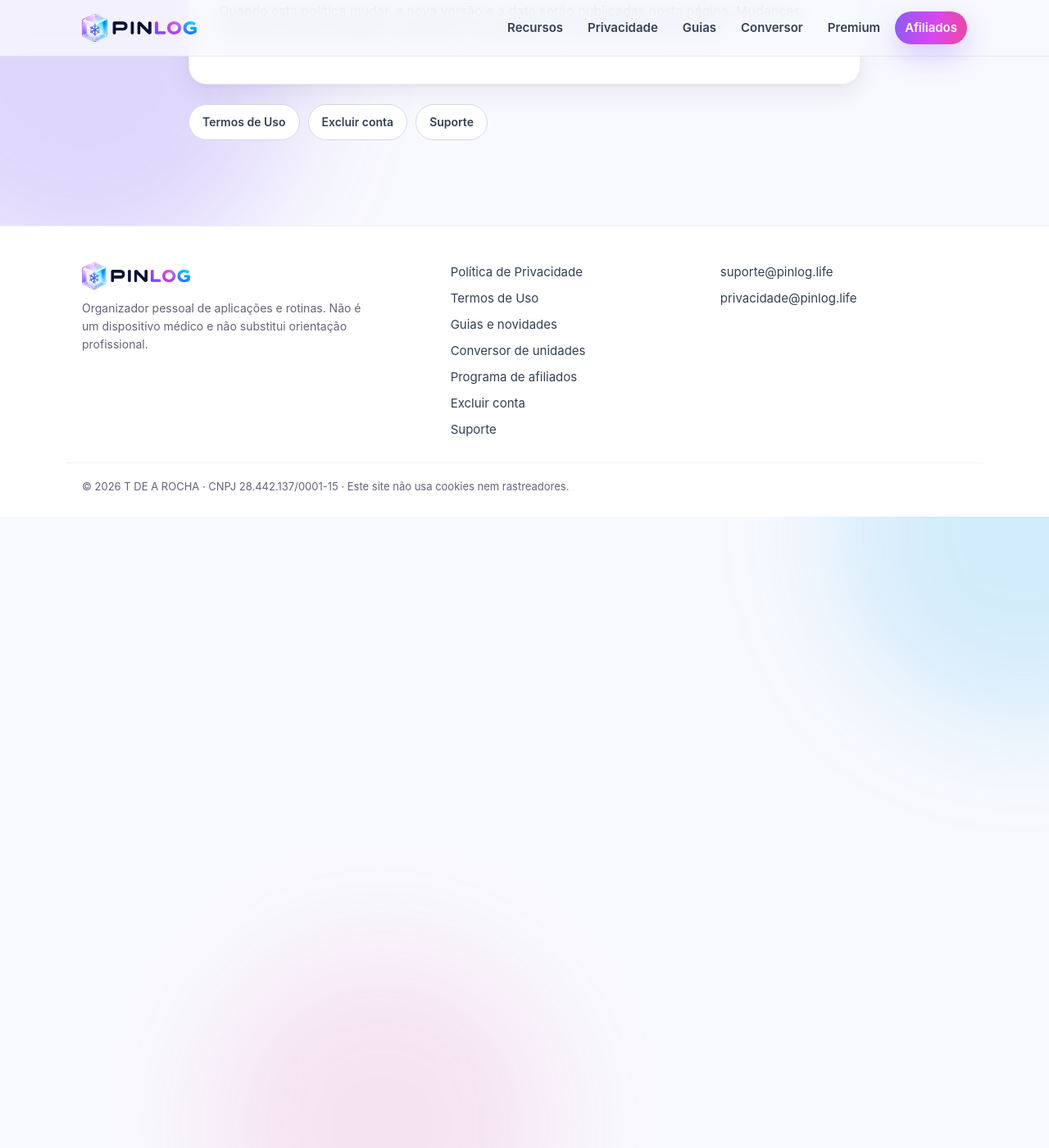
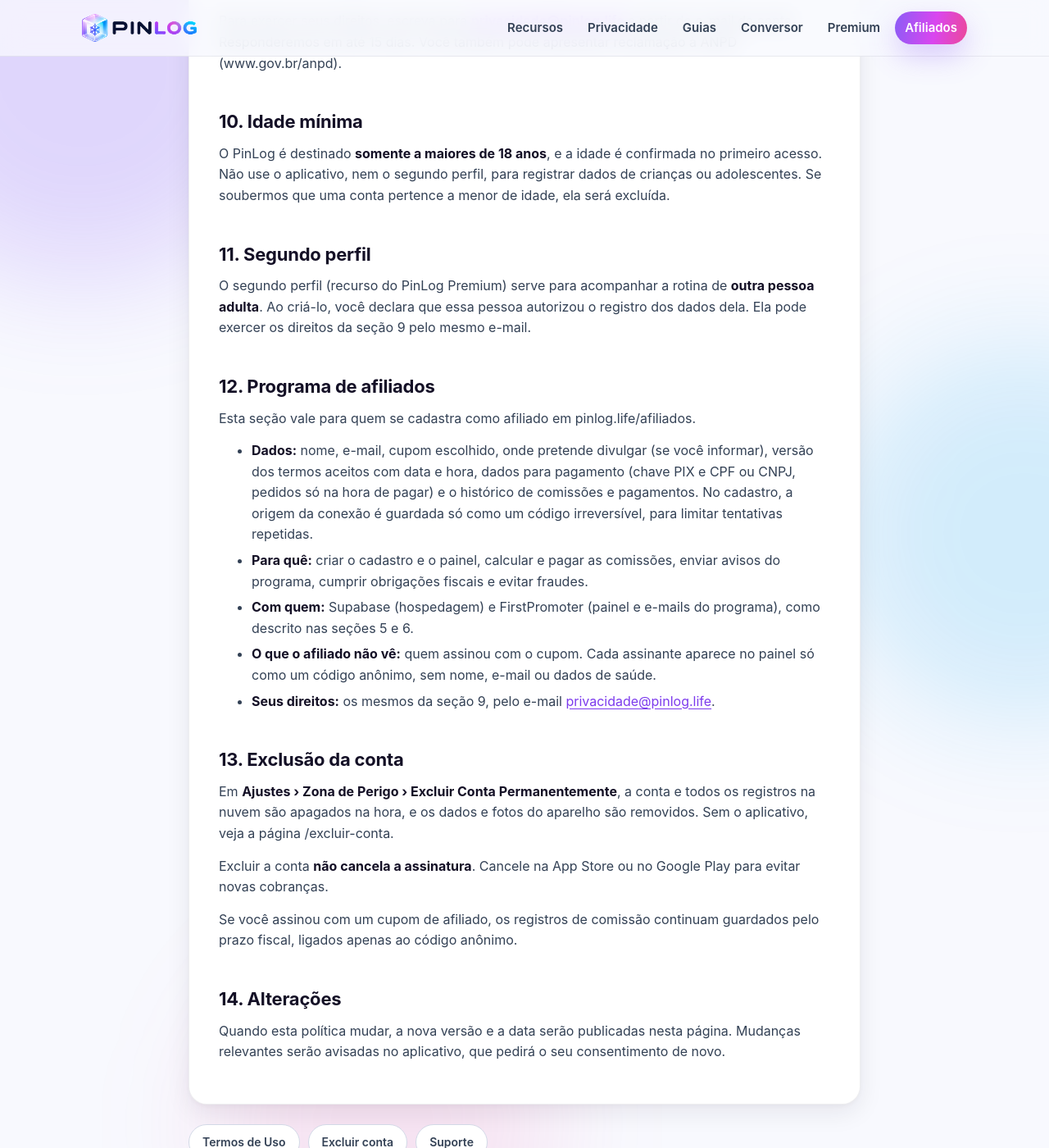
Before and after one commit to klvnblst/pinlog-site, a Jekyll site: the page built from privacidade.md, in a window 1280 px wide and 1400 px high, scrolled down 6542 px. Shown: the whole window at 82% size. Built offline with Jekyll 4.4.1, drawn with Linux system fonts in a browser that asks for light colours; some of the changed text lies outside the part shown.

Commit message:
Privacidade 2.2: programa de afiliados, cupom, RevenueCat e FirstPromoter; termos de afiliados na versão 1.0

```diff
--- a/privacidade.md
+++ b/privacidade.md
@@ -31,8 +31,9 @@ O controlador dos dados é **T DE A ROCHA**, inscrita no CNPJ sob o nº **28.442
 | **Lembretes** | se os lembretes estão ligados e se o aviso mostra o nome dos compostos | Agendar, no próprio aparelho, avisos no dia da aplicação e na hora de repor o estoque. Os avisos são criados pelo sistema do celular e não passam por nenhum servidor. Por padrão, o texto não diz o que é, para ninguém ver na tela bloqueada | A escolha fica no aparelho e na nuvem; os avisos agendados, só no aparelho |
 | **Preferências** | idioma, tema, sistema de unidades | Personalizar o aplicativo | Aparelho e nuvem |
 | **Assinatura** | situação da assinatura e prazo de validade informados pela loja | Liberar os recursos do PinLog Premium | Aparelho e nuvem. Os dados de pagamento ficam apenas com a Apple ou o Google |
+| **Cupom de afiliado** (só se você usar um) | o cupom digitado e, para cada pagamento feito com ele, o valor, a data e o plano | Dar o desconto do cupom e calcular a comissão de quem indicou | Junto da sua assinatura (na nuvem e no serviço de gestão de assinaturas). Quem indicou **nunca recebe** seu nome, e-mail ou dados de saúde: no painel dele, você aparece só como um código anônimo |
 | **Acesso VIP** (quando aplicável) | e-mail incluído na lista de acesso de cortesia e uma nota interna sobre a origem do convite ou do código | Liberar o Premium de cortesia | Nuvem |
-| **Segurança** | tentativas erradas de código promocional (vinculadas à conta); consultas de convite feitas na tela de login (a origem da conexão é guardada apenas como um código irreversível, sem o endereço IP em si); registros técnicos de acesso mantidos pelo provedor de infraestrutura | Impedir tentativas de adivinhação, abuso e fraude e manter o serviço seguro | Nuvem |
+| **Segurança** | tentativas erradas de código promocional e de cupom de afiliado (vinculadas à conta); consultas de convite feitas na tela de login (a origem da conexão é guardada apenas como um código irreversível, sem o endereço IP em si); registros técnicos de acesso mantidos pelo provedor de infraestrutura | Impedir tentativas de adivinhação, abuso e fraude e manter o serviço seguro | Nuvem |
 | **Atendimento** | mensagens que você envia aos nossos e-mails | Responder às suas solicitações | Caixa de e-mail do PinLog |
 
 **Compromisso sobre os dados de saúde.** Seus dados de saúde (registros, corpo, metas, fotos e segundo perfil) têm uma única finalidade: permitir que você acesse seus registros e não os perca se trocar, perder ou danificar o celular. A cópia na nuvem existe só para isso. Esses dados **não são vendidos, não são usados para publicidade e não são usados para nenhum outro fim**: não fazemos análises, estatísticas, perfis de consumo nem pesquisas com eles, e não os usamos para treinar sistemas de inteligência artificial. Se um dia quisermos usar algum dado para outra finalidade, pediremos uma nova autorização específica antes, e você poderá recusar.
@@ -49,6 +50,8 @@ O PinLog **não usa** ferramentas de publicidade, análise de uso (analytics), g
 |---|---|
 | Registros de saúde, corpo, metas, fotos e dados do segundo perfil | **Consentimento específico e destacado** (art. 11, I), dado no primeiro acesso, quando você confirma ter 18 anos ou mais e autoriza o PinLog a armazenar seus dados de saúde com a finalidade única descrita na seção 2 |
 | Conta, preferências e assinatura | **Execução de contrato** (art. 7º, V) |
+| Cupom de afiliado e cálculo das comissões | **Execução de contrato** (art. 7º, V) e **legítimo interesse** (art. 7º, IX) para evitar fraudes no programa de afiliados |
+| Dados dos afiliados (seção 12) | **Execução de contrato** (art. 7º, V), **cumprimento de obrigação legal** fiscal (art. 7º, II) e **legítimo interesse** (art. 7º, IX) para evitar fraudes |
 | Segurança, limites de tentativa e prevenção de fraudes | **Legítimo interesse** (art. 7º, IX), restrito ao mínimo necessário e sem uso de dados de saúde |
 | Atendimento e defesa em processos | **Execução de contrato** e **exercício regular de direitos** (art. 7º, V e VI) |
 
@@ -66,12 +69,16 @@ Compartilhamos dados apenas com fornecedores necessários para o serviço funcio
 
 - **Supabase Inc.** — hospedagem do banco de dados, autenticação e envio dos e-mails da conta (confirmação e recuperação de senha).
 - **Apple Inc. (App Store)** e **Google LLC (Google Play)** — distribuição do aplicativo e cobrança das assinaturas. Elas tratam os dados de pagamento segundo as próprias políticas.
+- **RevenueCat, Inc.** — gestão das assinaturas: recebe das lojas a situação da sua assinatura e, se você usar um cupom de afiliado, o cupom.
+- **FirstPromoter** — painel do programa de afiliados: recebe o nome e o e-mail dos afiliados e, dos assinantes que usaram um cupom, **apenas um código anônimo** e o valor de cada pagamento, para calcular a comissão.
 
 Também podemos fornecer dados quando a lei ou uma ordem de autoridade competente exigir.
 
 ## 6. Transferência internacional
 
 Os dados da nuvem ficam em servidores na **América do Sul (São Paulo, Brasil)**. A Supabase é uma empresa sediada nos Estados Unidos; se houver acesso a partir de outro país, por exemplo por suporte técnico ou infraestrutura do fornecedor, ele seguirá as garantias do art. 33 da LGPD, como cláusulas contratuais de proteção de dados.
+
+A RevenueCat e o FirstPromoter tratam dados fora do Brasil. Para eles vão apenas os dados descritos na seção 5, nunca dados de saúde, com as garantias do art. 33 da LGPD.
 
 ## 7. Segurança
 
@@ -90,10 +97,12 @@ Nenhum sistema é totalmente imune a falhas. Se ocorrer um incidente de seguran
 | Conta, consentimento e registros na nuvem | Enquanto a conta existir. Ao excluir a conta, são apagados na hora |
 | Dados no aparelho, incluindo fotos | Até você excluir a conta, apagar os dados do aplicativo ou desinstalá-lo |
 | Backups exportados por você | Sob seu controle, onde você os salvou. Não temos acesso a eles |
-| Tentativas erradas de código e consultas de convite | Apagadas automaticamente depois de 1 dia |
+| Tentativas erradas de código, de cupom e consultas de convite | Apagadas automaticamente depois de 1 dia |
 | Lista de acesso VIP | Até a remoção do e-mail da lista. A exclusão da conta não remove o e-mail da lista; peça a remoção em <privacidade@pinlog.life> |
 | Registros técnicos do provedor de infraestrutura | Pelo prazo definido pelo provedor para segurança e operação |
 | Dados de compra nas lojas | Pela Apple e pelo Google, conforme as regras fiscais e as políticas de cada loja |
+| Cupom de afiliado e registros de comissão | Pelo prazo exigido pela legislação fiscal, sempre ligados apenas ao código anônimo |
+| Dados dos afiliados | Enquanto a pessoa participar do programa e, depois, pelo prazo exigido pela legislação fiscal e para defesa em processos |
 | Mensagens de atendimento | Pelo tempo necessário para resolver a solicitação e cumprir obrigações legais |
 
 ## 9. Seus direitos
@@ -120,12 +129,24 @@ O PinLog é destinado **somente a maiores de 18 anos**, e a idade é confirmada
 
 O segundo perfil (recurso do PinLog Premium) serve para acompanhar a rotina de **outra pessoa adulta**. Ao criá-lo, você declara que essa pessoa autorizou o registro dos dados dela. Ela pode exercer os direitos da seção 9 pelo mesmo e-mail.
 
-## 12. Exclusão da conta
+## 12. Programa de afiliados
+
+Esta seção vale para quem se cadastra como afiliado em pinlog.life/afiliados.
+
+- **Dados:** nome, e-mail, cupom escolhido, onde pretende divulgar (se você informar), versão dos termos aceitos com data e hora, dados para pagamento (chave PIX e CPF ou CNPJ, pedidos só na hora de pagar) e o histórico de comissões e pagamentos. No cadastro, a origem da conexão é guardada só como um código irreversível, para limitar tentativas repetidas.
+- **Para quê:** criar o cadastro e o painel, calcular e pagar as comissões, enviar avisos do programa, cumprir obrigações fiscais e evitar fraudes.
+- **Com quem:** Supabase (hospedagem) e FirstPromoter (painel e e-mails do programa), como descrito nas seções 5 e 6.
+- **O que o afiliado não vê:** quem assinou com o cupom. Cada assinante aparece no painel só como um código anônimo, sem nome, e-mail ou dados de saúde.
+- **Seus direitos:** os mesmos da seção 9, pelo e-mail <privacidade@pinlog.life>.
+
+## 13. Exclusão da conta
 
 Em **Ajustes › Zona de Perigo › Excluir Conta Permanentemente**, a conta e todos os registros na nuvem são apagados na hora, e os dados e fotos do aparelho são removidos. Sem o aplicativo, veja a página /excluir-conta.
 
 Excluir a conta **não cancela a assinatura**. Cancele na App Store ou no Google Play para evitar novas cobranças.
 
-## 13. Alterações
+Se você assinou com um cupom de afiliado, os registros de comissão continuam guardados pelo prazo fiscal, ligados apenas ao código anônimo.
+
+## 14. Alterações
 
 Quando esta política mudar, a nova versão e a data serão publicadas nesta página. Mudanças relevantes serão avisadas no aplicativo, que pedirá o seu consentimento de novo.
```
Also changed, not shown: other parts of privacidade.md (+1 -1 lines), afiliados-termos.md (+1 -1 lines).
